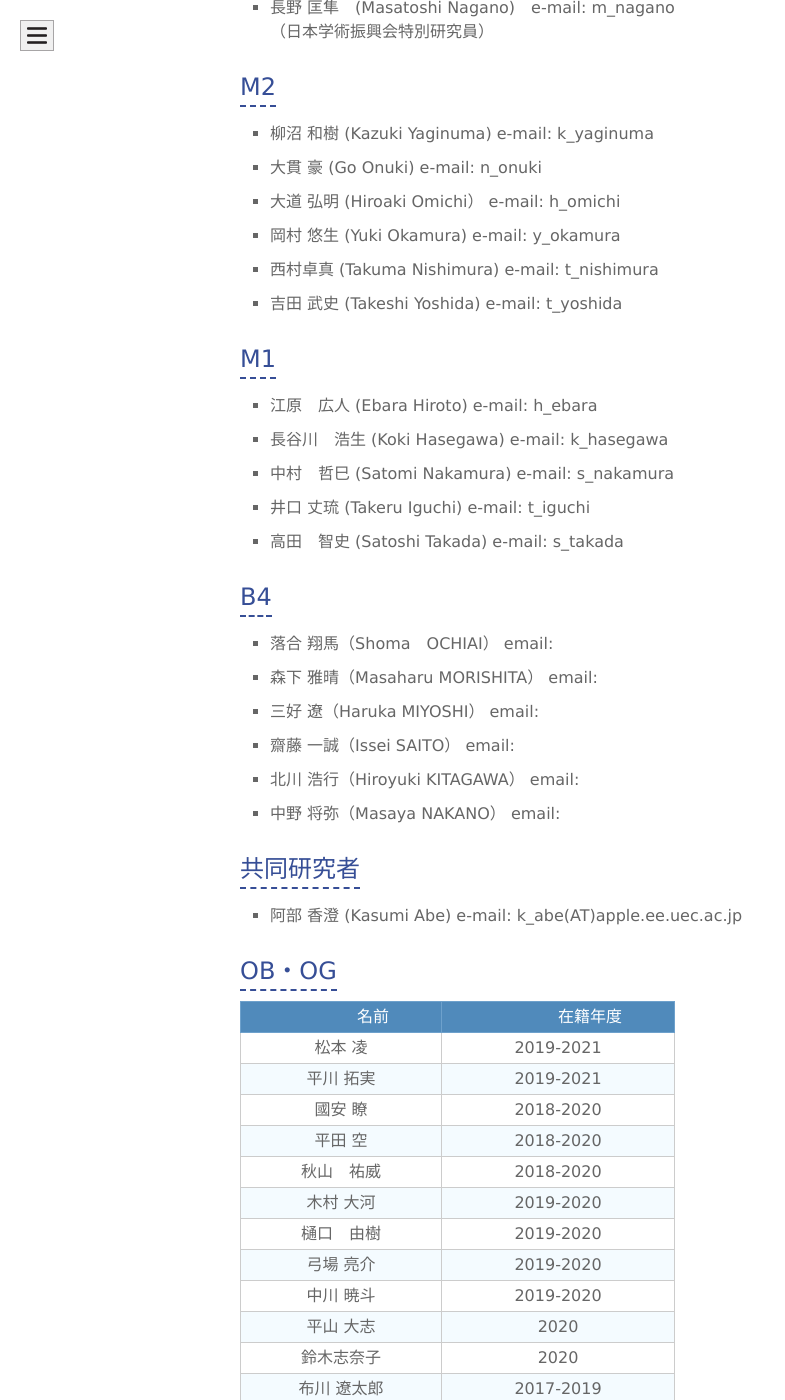
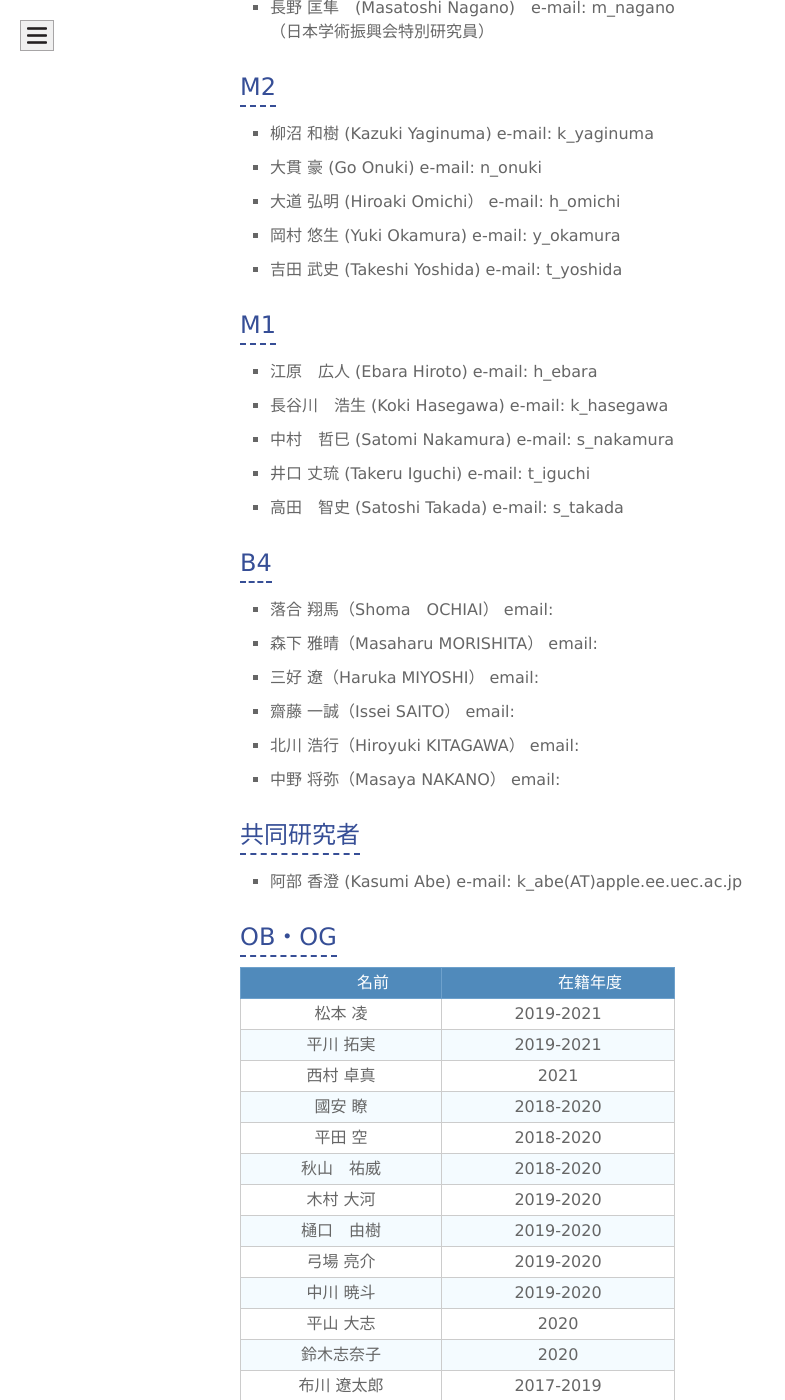
Before and after one commit to naka-lab/naka-lab.github.io, a Jekyll site: the page built from subpages/member.md, in a window 1280 px wide and 1400 px high, scrolled down 882 px. Shown: the whole window, without its empty margins (0-785 px from the left). Built offline with Jekyll 4.4.1, drawn with Linux system fonts in a browser that asks for light colours.

Commit message:
Update member.md

```diff
--- a/subpages/member.md
+++ b/subpages/member.md
@@ -19,7 +19,6 @@ layout: default
 - 大貫 豪 (Go Onuki) e-mail: n_onuki
 - 大道 弘明 (Hiroaki Omichi） e-mail: h_omichi
 - 岡村 悠生 (Yuki Okamura) e-mail: y_okamura
-- 西村卓真 (Takuma Nishimura) e-mail: t_nishimura
 - 吉田 武史 (Takeshi Yoshida) e-mail: t_yoshida
 
 ## M1
@@ -47,6 +46,7 @@ layout: default
 |:------:|:-------:|
 |松本 凌|2019-2021|
 |平川 拓実|2019-2021|
+|西村 卓真|2021|
 |國安 瞭|2018-2020|
 |平田 空|2018-2020|
 |秋山　祐威|2018-2020|
```
